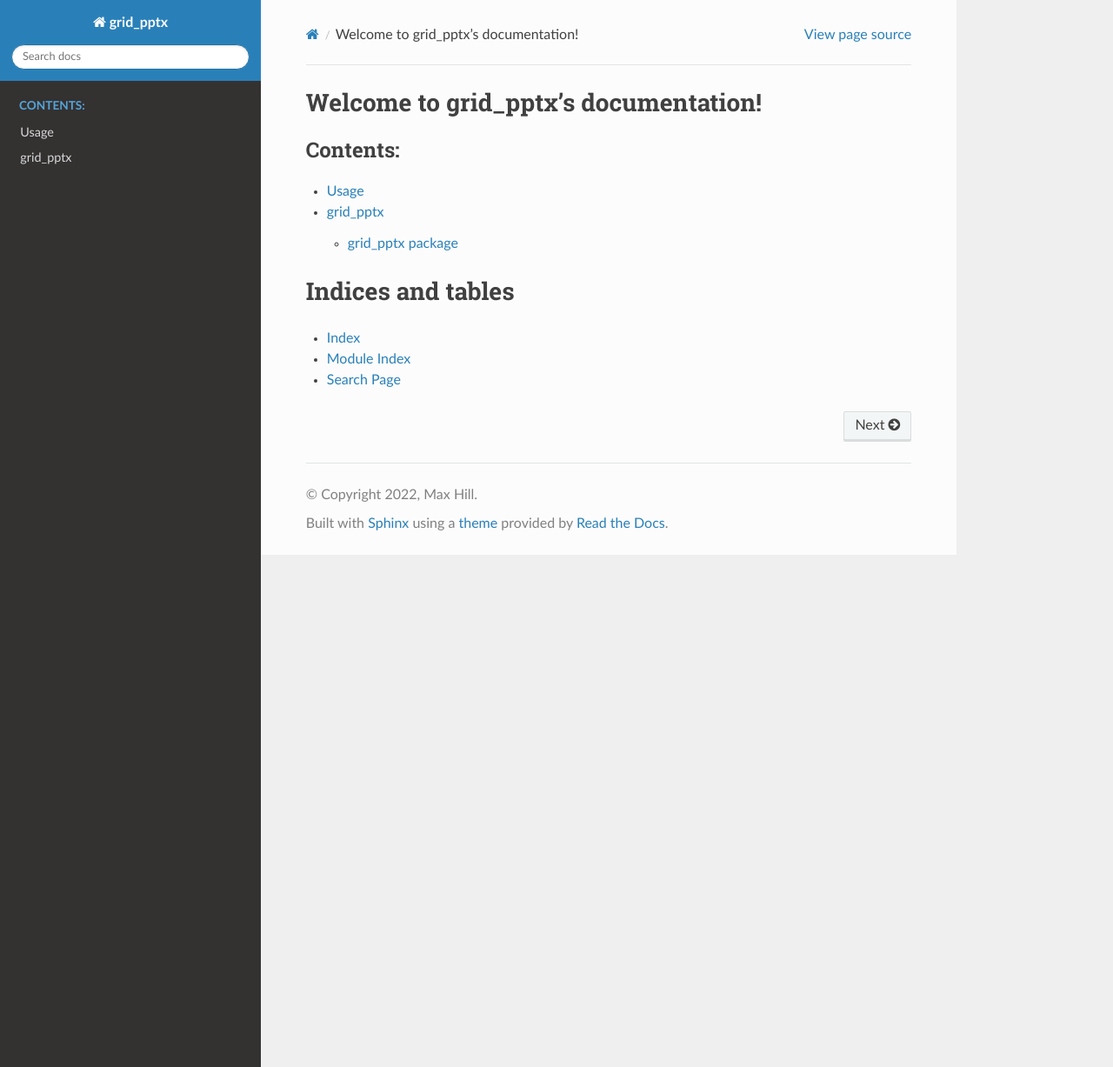
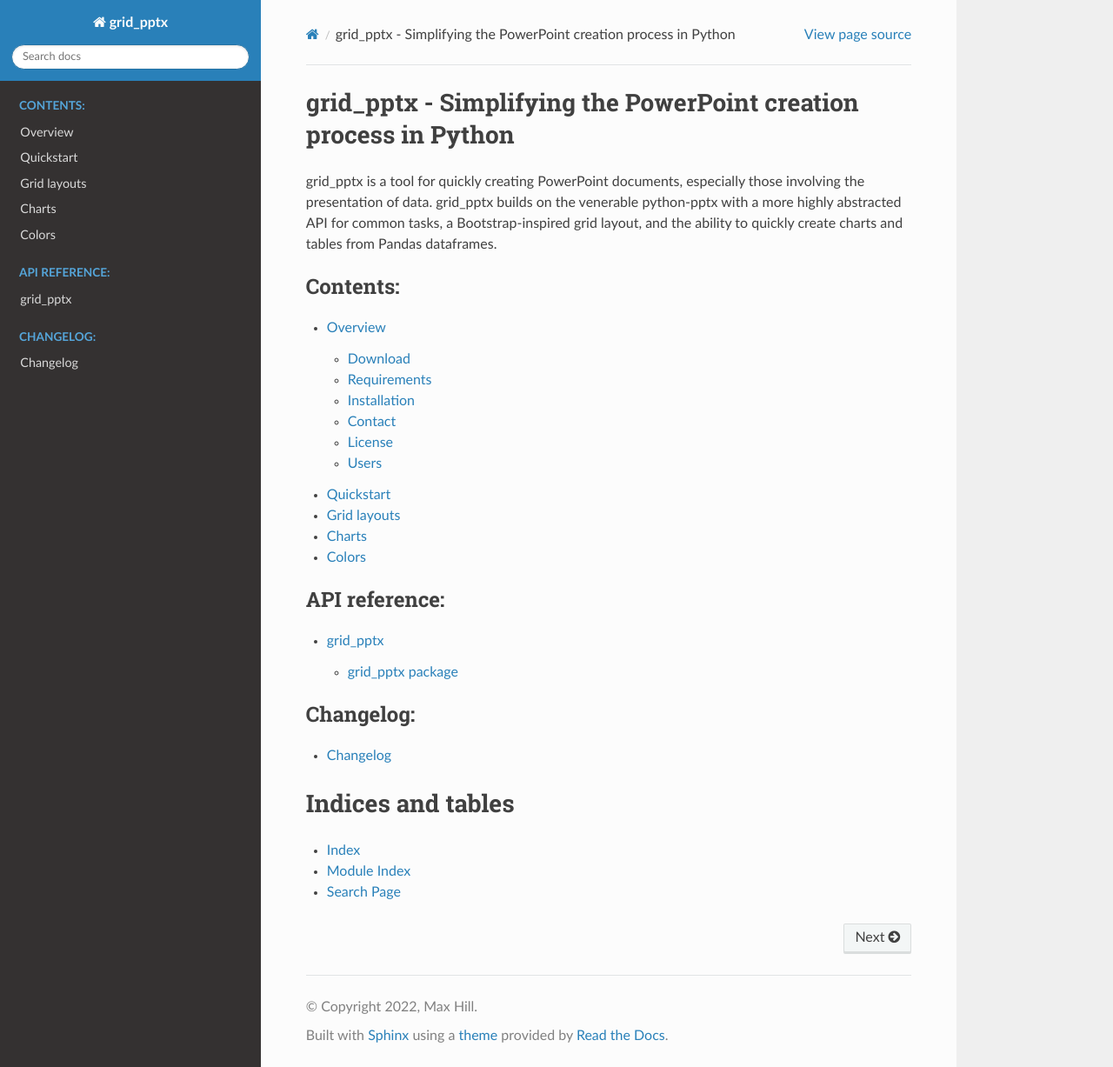
Before and after one commit to rogue26/grid_pptx, a Sphinx documentation site: the page built from docs/source/index.rst, in a window 1280 px wide and 1227 px high. Shown: the whole window at 87% size. Built offline with Sphinx 7.4.7 and the Read the Docs theme 2.0.0, drawn with Linux system fonts in a browser that asks for light colours.

Commit message:
various changes

```diff
--- /dev/null
+++ b/docs/source/charts.md
@@ -0,0 +1 @@
+# Charts
--- /dev/null
+++ b/docs/source/colors.md
@@ -0,0 +1 @@
+# Colors
--- a/docs/source/conf.py
+++ b/docs/source/conf.py
@@ -31,10 +31,14 @@ release = '0.1'
 # extensions coming with Sphinx (named 'sphinx.ext.*') or your custom
 # ones.
 extensions = [
+    "myst_parser",
     'sphinx.ext.autodoc',
     'sphinx.ext.viewcode',
     'sphinx.ext.napoleon'
 ]
+
+source_suffix = ['.rst', '.md']
+
 autodoc_default_options = {
     'members': True,
     'member-order': 'bysource',
--- /dev/null
+++ b/docs/source/gridlayout.md
@@ -0,0 +1 @@
+# Grid layouts
--- a/docs/source/index.rst
+++ b/docs/source/index.rst
@@ -3,19 +3,35 @@
    You can adapt this file completely to your liking, but it should at least
    contain the root `toctree` directive.
 
-Welcome to grid_pptx's documentation!
-=====================================
+grid_pptx - Simplifying the PowerPoint creation process in Python
+=================================================================
 
+grid_pptx is a tool for quickly creating PowerPoint documents, especially those involving the presentation of data.
+grid_pptx builds on the venerable python-pptx with a more highly abstracted API for common tasks, a Bootstrap-inspired
+grid layout, and the ability to quickly create charts and tables from Pandas dataframes.
 
 .. toctree::
    :maxdepth: 2
    :caption: Contents:
 
-   usage
+   overview
+   quickstart
+   gridlayout
+   charts
+   colors
+
+
+.. toctree::
+   :maxdepth: 2
+   :caption: API reference:
+
    modules
 
+.. toctree::
+   :maxdepth: 1
+   :caption: Changelog:
 
-
+   changes
 
 Indices and tables
 ==================
--- /dev/null
+++ b/docs/source/overview.md
@@ -0,0 +1,43 @@
+# Overview
+grid_pptx is a tool for quickly creating PowerPoint documents, especially those involving
+the presentation of data. grid_pptx builds on the venerable python-pptx with a more highly
+abstracted API for common tasks, a Bootstrap-inspired grid layout, and the ability to
+quickly create charts and tables from Pandas dataframes.
+
+## Download
+The current release may be downloaded from PyPI. at
+[PyPI](https://pypi.org/project/grid-pptx). The latest *development version* may be found
+in out [Github repository](https://github.com/rogue26/grid_pptx)
+
+    https://github.com/rogue26/grid_pptx.git
+
+## Requirements
+Installing grid_pptx requires
+- python3
+- python-pptx
+- pandas
+- matplotlib
+
+## Installation
+If you have `pip` installed, then a simple
+
+    pip install --upgrade grid-pptx
+
+should get you the latest version. Otherwise, download and unpack the
+source distribution, and then run
+
+    python setup.py install
+
+## Contact
+Post your suggestions and questions directly to the pydata mailing list
+(pydata@googlegroups.com, gmane archive), or to our bug tracker. You could also
+contact Nathaniel J. Smith directly, but really the mailing list is almost always a
+better bet, because more people will see your query and others will be able to benefit
+from any answers you get.
+
+## License
+MIT. See the LICENSE file for more information.
+
+## Users
+If you'd like your project or organization to appear here, let us know and we'll be happy to
+give you a shout-out.
--- /dev/null
+++ b/docs/source/quickstart.md
@@ -0,0 +1 @@
+# Quickstart
--- a/requirements.txt
+++ b/requirements.txt
@@ -2,4 +2,6 @@ python-pptx==0.6.21
 pandas==1.4.2
 sphinx==5.0.2
 sphinx_rtd_theme==1.0.0
+myst-parser==0.18.0
+sphinx-autodoc-typehints==1.18.3
 matplotlib==3.5.2
```
Also changed, not shown: README.md (+215 -2 lines), docs/source/changes.md (added, +5 -0 lines), docs/source/usage.rst (deleted, +0 -17 lines), docs/source/_static/logo.png (added), 1 other file.
